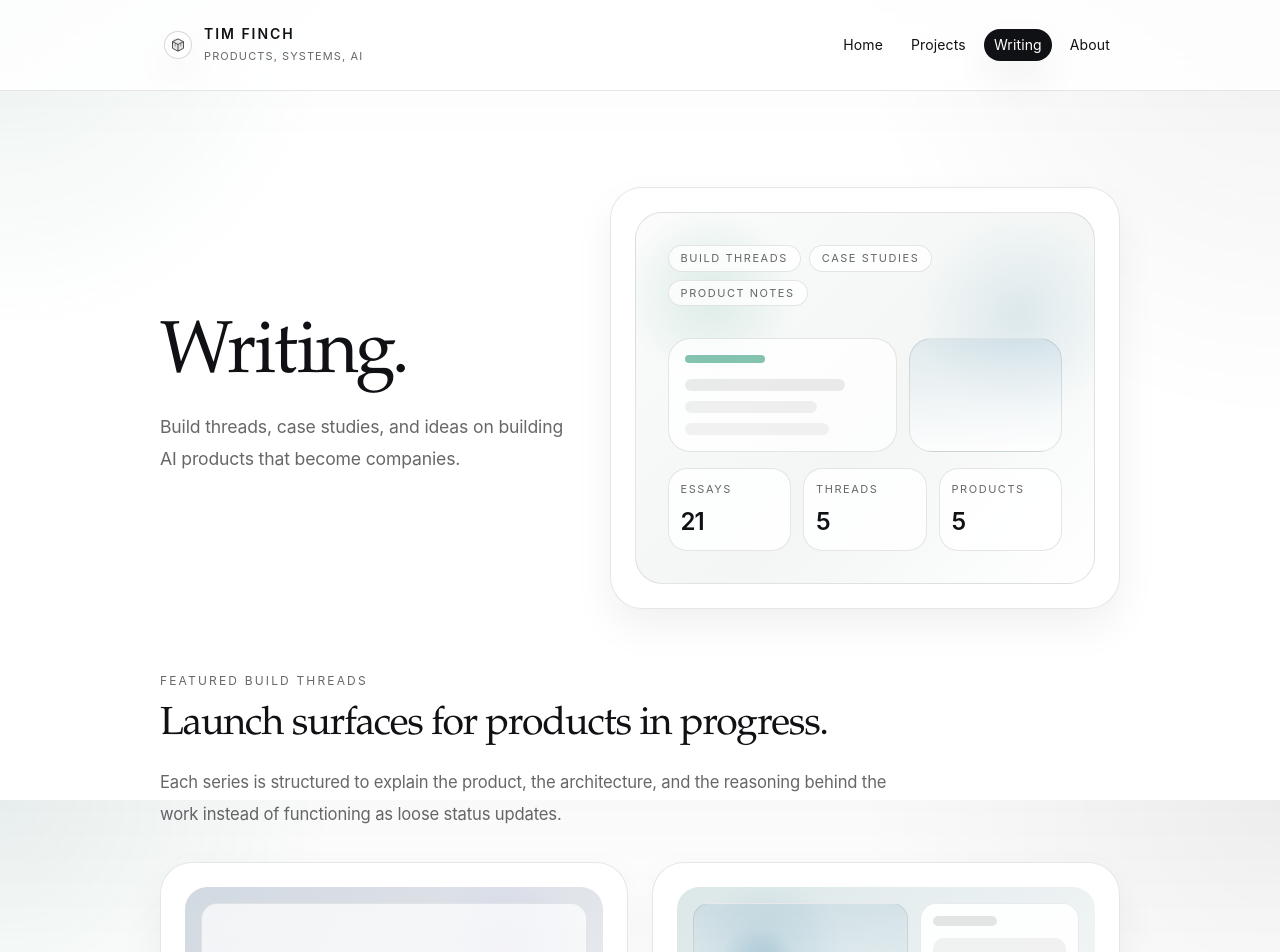
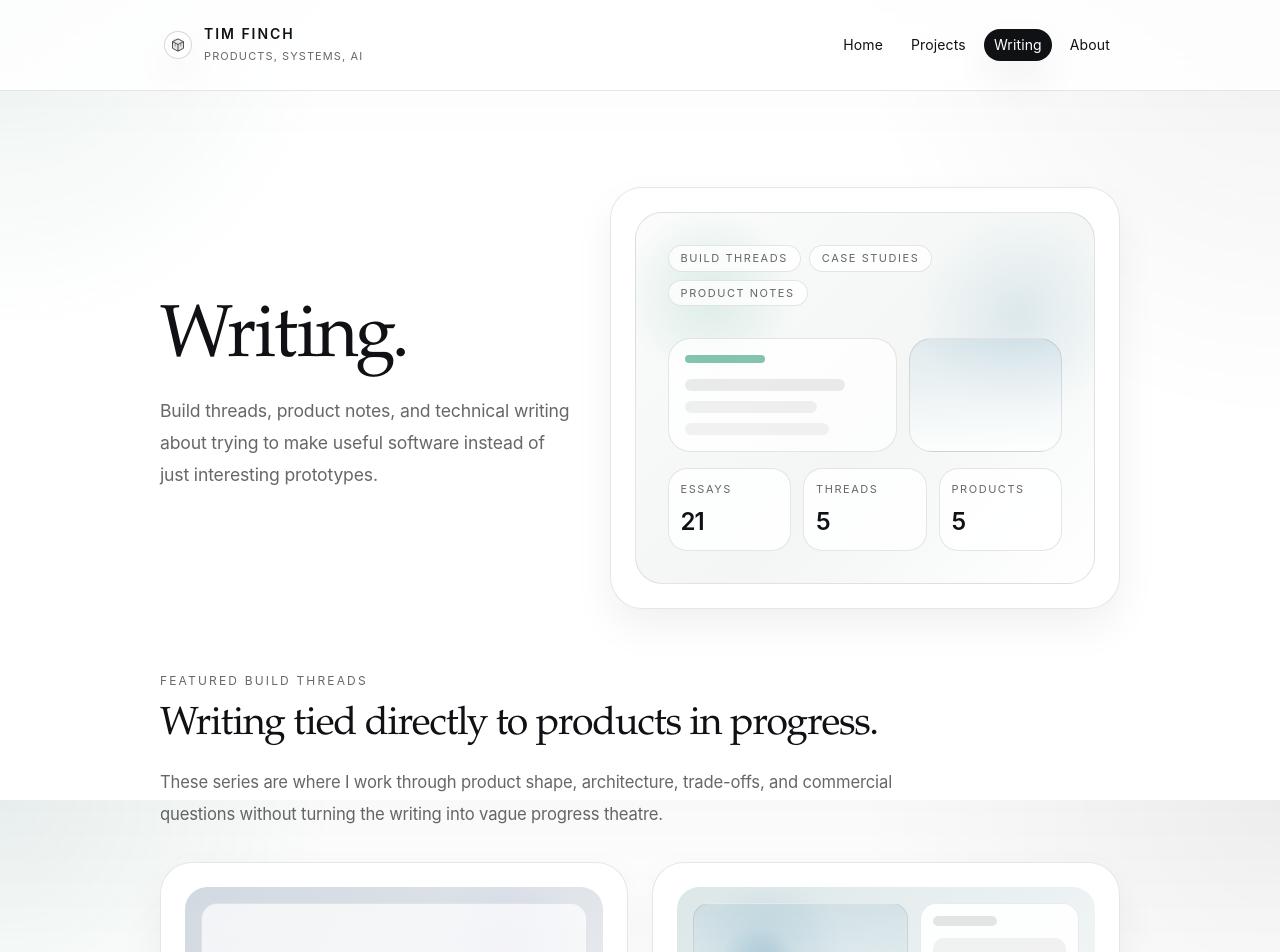
Before and after one commit to Peippo1/portfolio-site, a Next.js app: page /writing in a window 1280 px wide. Shown: the top 952 px of the page. Built offline with nearby package versions, Linux system fonts and the light colour scheme.

Commit message:
Refine homepage and writing section copy

```diff
--- a/src/app/page.tsx
+++ b/src/app/page.tsx
@@ -262,10 +262,10 @@ export default function HomePage() {
             </h1>
 
             <p className="mt-6 max-w-lg text-[1.02rem] leading-8 text-[var(--color-muted)] sm:text-[1.08rem]">
-              I&apos;m {profile.name}, an AI engineer building products intended
-              to become real companies. I design, build, and ship systems that
-              turn messy data and long-context reasoning into outcomes people
-              can rely on.
+              I&apos;m {profile.name}, an AI engineer building product ideas into
+              things people can actually use. Most of my work sits somewhere
+              between AI systems, product thinking, and the messy operational
+              work needed to make software hold up.
             </p>
 
             <div className="mt-8 flex flex-wrap gap-3">
@@ -418,8 +418,9 @@ export default function HomePage() {
                 Articles, build threads, and workflow notes.
               </h2>
               <p className="mt-3 text-sm leading-7 text-[var(--color-muted)]">
-                A scrolling rail for the work behind the products, including the
-                reusable PR-to-Paper Trail automation system.
+                Writing about what I&apos;m building, what is changing, and where
+                the thinking is still getting worked out, including
+                PR-to-Paper-Trail and the CampaignForge AI product work.
               </p>
             </div>
             <Link
@@ -473,8 +474,8 @@ export default function HomePage() {
                     Active builds
                   </p>
                   <p className="mt-3 text-sm leading-7 text-[var(--color-muted)]">
-                    Product essays, launch notes, and implementation threads tied
-                    directly to the products in progress.
+                    The writing that sits closest to the products: what they
+                    are, why they exist, and what still needs sorting.
                   </p>
                 </div>
               </div>
@@ -505,9 +506,9 @@ export default function HomePage() {
                 PR-to-Paper Trail
               </h3>
               <p className="mt-3 text-sm leading-7 text-[var(--color-muted)]">
-                A repeatable Codex workflow for turning pull request activity
-                into ticket updates, documentation prompts, follow-on actions,
-                and audit receipts without crossing the approval boundary.
+                A reusable Codex workflow for reviewing pull requests and
+                drafting the follow-up work people usually forget: ticket
+                updates, doc prompts, follow-on actions, and an audit trail.
               </p>
               <div className="mt-5 space-y-3">
                 {workflowLinks.map(({ label, href }) => (
--- a/src/app/writing/page.tsx
+++ b/src/app/writing/page.tsx
@@ -14,7 +14,7 @@ import type { WritingEntry } from "@/types/content";
 export const metadata: Metadata = {
   title: "Writing",
   description:
-    "Notes on AI products, engineering, interfaces, and making complex systems easier to understand.",
+    "Writing on AI products, engineering, product decisions, and the real work of making systems usable.",
 };
 
 function ThreadPreview({ slug }: { slug: string }) {
@@ -222,8 +222,8 @@ export default function WritingPage() {
               Writing.
             </h1>
             <p className="mt-5 max-w-xl text-[1.05rem] leading-8 text-[var(--color-muted)] sm:text-[1.1rem]">
-              Build threads, case studies, and ideas on building AI products
-              that become companies.
+              Build threads, product notes, and technical writing about trying
+              to make useful software instead of just interesting prototypes.
             </p>
           </div>
           <div className="flex min-h-[15rem] items-center justify-center rounded-[2rem] border border-[var(--color-border)] bg-white p-6 shadow-[var(--shadow-soft)]">
@@ -279,12 +279,12 @@ export default function WritingPage() {
               Featured build threads
             </p>
             <h2 className="font-editorial mt-3 text-[2rem] leading-tight sm:text-[2.45rem]">
-              Launch surfaces for products in progress.
+              Writing tied directly to products in progress.
             </h2>
             <p className="mt-4 text-[1rem] leading-8 text-[var(--color-muted)] sm:text-[1.04rem]">
-              Each series is structured to explain the product, the architecture,
-              and the reasoning behind the work instead of functioning as loose
-              status updates.
+              These series are where I work through product shape,
+              architecture, trade-offs, and commercial questions without
+              turning the writing into vague progress theatre.
             </p>
           </div>
 
@@ -352,7 +352,7 @@ export default function WritingPage() {
               All writing
             </p>
             <h2 className="font-editorial mt-3 text-[2rem] leading-tight sm:text-[2.35rem]">
-              Product notes, technical essays, and build logs.
+              Shorter notes, essays, and archive pieces.
             </h2>
           </div>
 
--- a/src/data/projects.ts
+++ b/src/data/projects.ts
@@ -102,9 +102,9 @@ export const projects: Project[] = [
     slug: "campaignforge-ai",
     title: "CampaignForge AI",
     shortSummary:
-      "A structured AI pipeline that takes one brief and turns it into a full campaign starting point.",
+      "A tool for turning one brief into a stronger campaign starting point across strategy, messaging, and creative direction.",
     longSummary:
-      "CampaignForge AI is an end-to-end pipeline for generating marketing strategy, copy, and creative concepts from one brief. The workflow is intentionally structured so the outputs stay consistent and usable instead of reading like disconnected prompt results.",
+      "CampaignForge AI is a structured workflow for generating marketing strategy, copy, and creative concepts from one brief. The point is not to flood a team with AI output. It is to give them a better first pass that is easier to review, shape, and use.",
     category: "AI Products",
     year: "2026",
     stack: ["FastAPI", "Streamlit", "Gemini", "OpenAI-compatible JSON", "Docker"],
@@ -113,7 +113,7 @@ export const projects: Project[] = [
     problem:
       "Campaign teams often split strategy, copywriting, and creative direction across separate tools, which makes the work slower, less consistent, and harder to review.",
     solution:
-      "I use structured inputs and staged generation so each step stays controllable, easier to review, and actually usable in practice.",
+      "I use structured inputs and staged generation so each step stays reviewable, more consistent, and easier to use in practice.",
     highlights: [
       "Designed a multi-stage pipeline with enforced structure across outputs.",
       "Reduced ad-hoc prompting by making each workflow stage explicit.",
```
